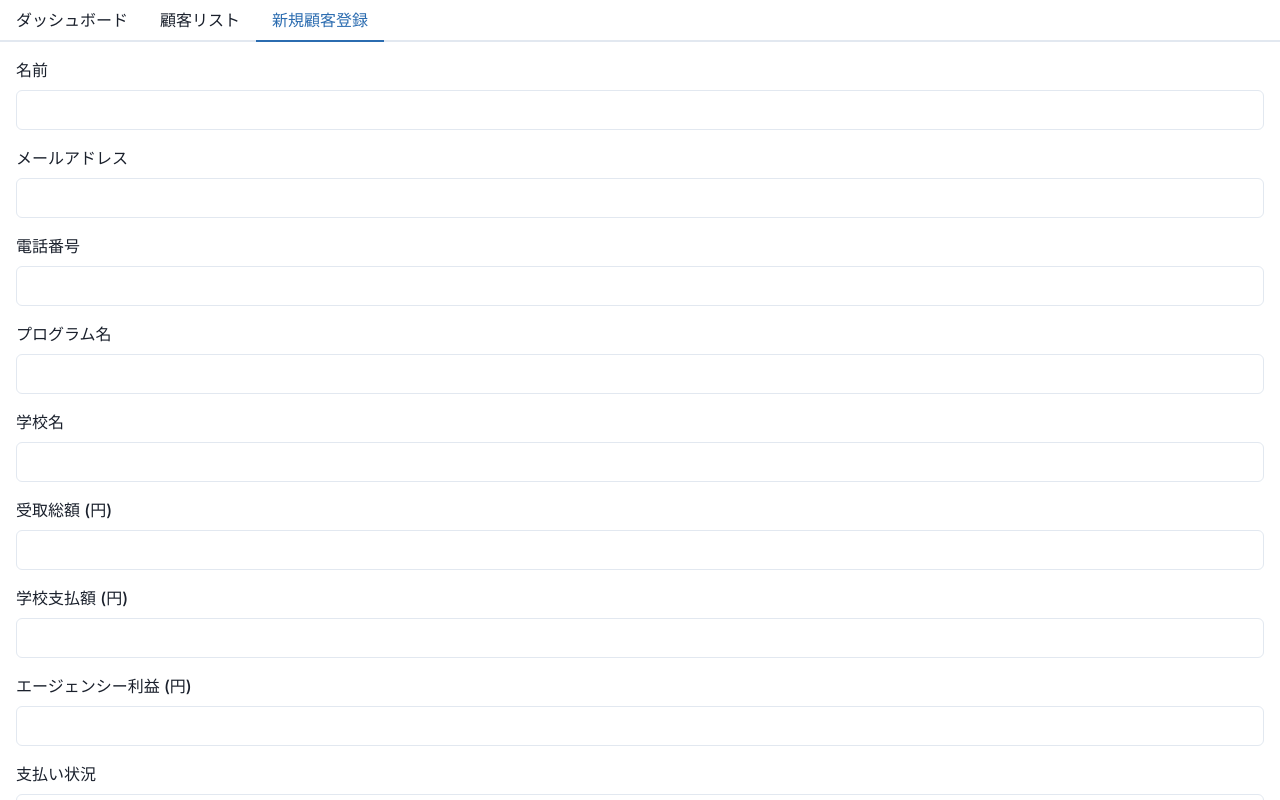
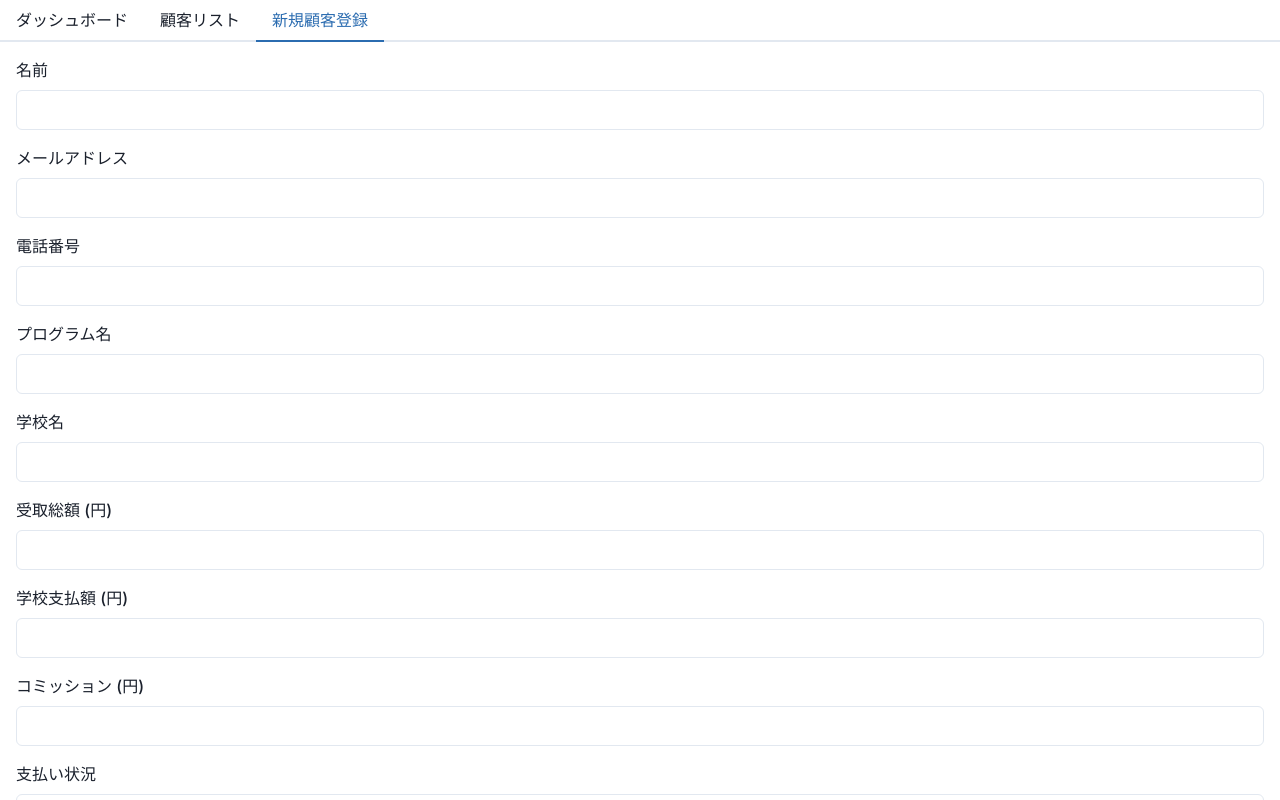
Before and after one commit to drying/phi-database, a Next.js app: page / in a window 1280 px wide. Both pictures are taken after a click on the tab "新規顧客登録". Shown: the top 800 px of the page. Built offline with nearby package versions, Linux system fonts and the light colour scheme; no server answers; the database is empty.

Commit message:
新規登録ページの表示修正

```diff
--- a/app/components/CustomerForm.tsx
+++ b/app/components/CustomerForm.tsx
@@ -151,7 +151,7 @@ const CustomerForm: React.FC<CustomerFormProps> = ({ onCustomerAdded }) => {
           />
         </FormControl>
         <FormControl>
-          <FormLabel>エージェンシー利益 (円)</FormLabel>
+          <FormLabel>コミッション (円)</FormLabel>
           <Input
             name="agency_profit"
             type="number"
```
